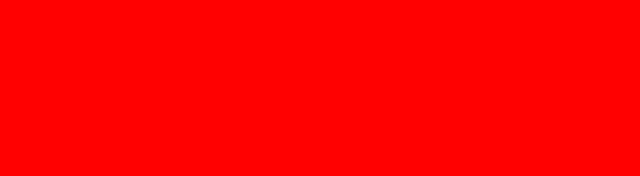
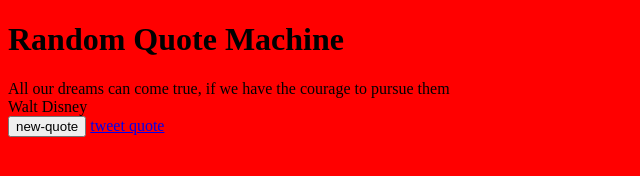
Before and after one commit to sury1999/Random-Quote-Machine, a plain HTML site: page index.html in a window 1280 px wide. Shown: the whole page, without its empty margins (0-640 px from the left). Drawn offline with Linux system fonts and the light colour scheme.

Commit message:
Second Commit

```diff
--- a/app.js
+++ b/app.js
@@ -0,0 +1,40 @@
+document.addEventListener('DOMContentLoaded', () => {
+
+const quoteList = [
+    "All our dreams can come true, if we have the courage to pursue them",
+    "The secret of getting ahead is getting started",
+    "The best time to plant a tree was 20 years ago. The second best time is now",
+    "It’s hard to beat a person who never gives up",
+    "If people are doubting how far you can go, go so far that you can’t hear them anymore.",
+    "Don’t limit yourself. Many people limit themselves to what they think they can do. You can go as far as your mind lets you. What you believe, remember, you can achieve.",
+    "I’ve missed more than 9,000 shots in my career. I’ve lost almost 300 games. 26 times I’ve been trusted to take the game winning shot and missed. I’ve failed over and over and over again in my life and that is why I succeed.",
+    "We need to accept that we won’t always make the right decisions, that we’ll screw up royally sometimes – understanding that failure is not the opposite of success, it’s part of success.",
+    "Do what you feel in your heart to be right – for you’ll be criticized anyway."
+]
+
+const authorList = [
+    "Walt Disney",
+    "Mark Twain",
+    "Old Chinese Proverb",
+    "Babe Ruth",
+    "Michele Ruiz",
+    "Mary Kay Ash",
+    "Michael Jordan",
+    "Arianna Huffington",
+    "Eleanor Roosevelt"
+]
+
+const quoteBtn = document.querySelector('#new-quote');
+
+document.getElementById('text').innerHTML = quoteList[0];
+document.getElementById('author').innerHTML = authorList[0];
+
+
+quoteBtn.addEventListener('click',() => {
+    var j = Math.floor(Math.random()*quoteList.length)
+    document.getElementById('text').innerHTML = quoteList[j];
+    document.getElementById('author').innerHTML = authorList[j];
+})
+
+
+})
--- a/index.html
+++ b/index.html
@@ -3,10 +3,20 @@
 <head>
     <meta charset="UTF-8">
     <meta name="viewport" content="width=device-width, initial-scale=1.0">
-    <title>Document</title>
+    <title>Random Quote Generator</title>
     <link rel="stylesheet" href="css/style.css">
+    <script src="app.js"></script>
+
 </head>
 <body>
+    <script src="https://cdn.freecodecamp.org/testable-projects-fcc/v1/bundle.js"></script>
+    <h1>Random Quote Machine</h1>
+    <div id="quote-box">
+        <div id="text"></div>
+        <div id="author"></div>
+        <button type="button" id="new-quote">new-quote</button>
+         <a href="https://twitter.com/intent/tweet" id="tweet-quote">tweet quote</a>
+    </div>
 
 </body>
 </html>
```
